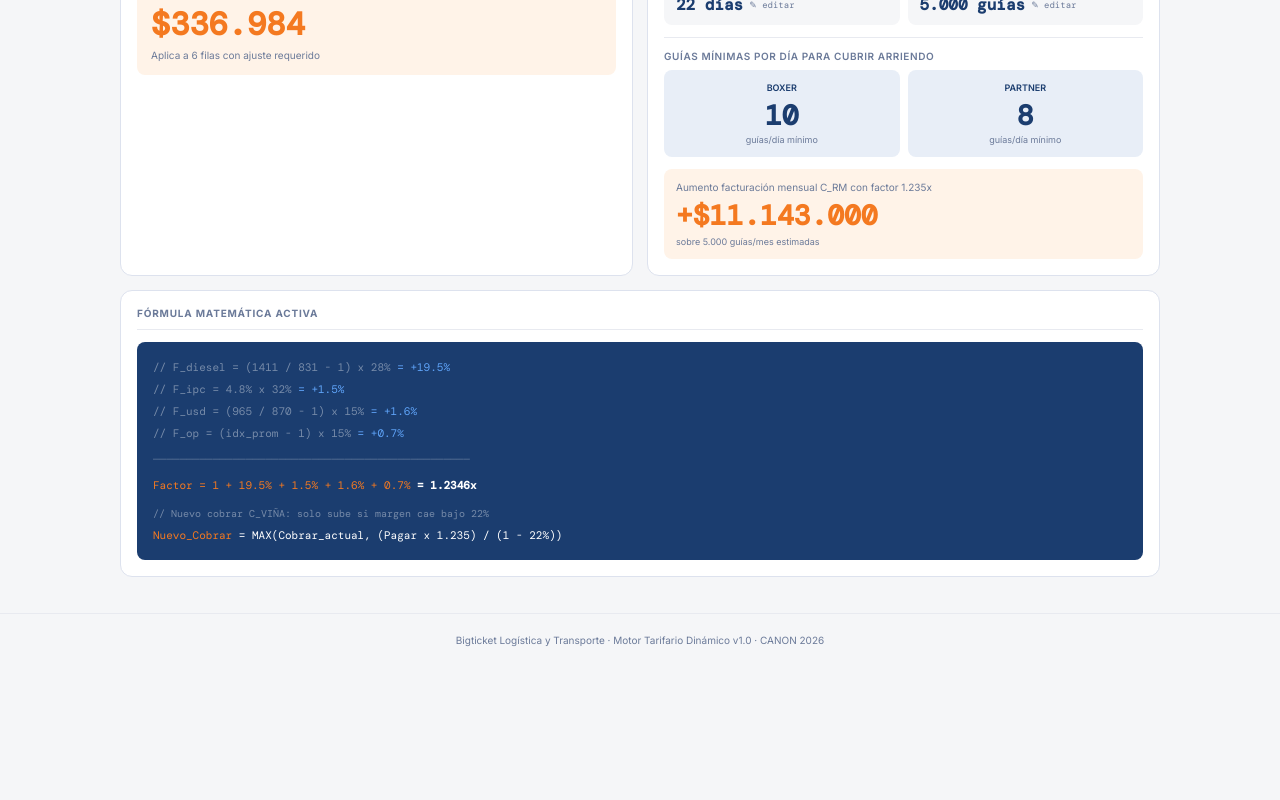
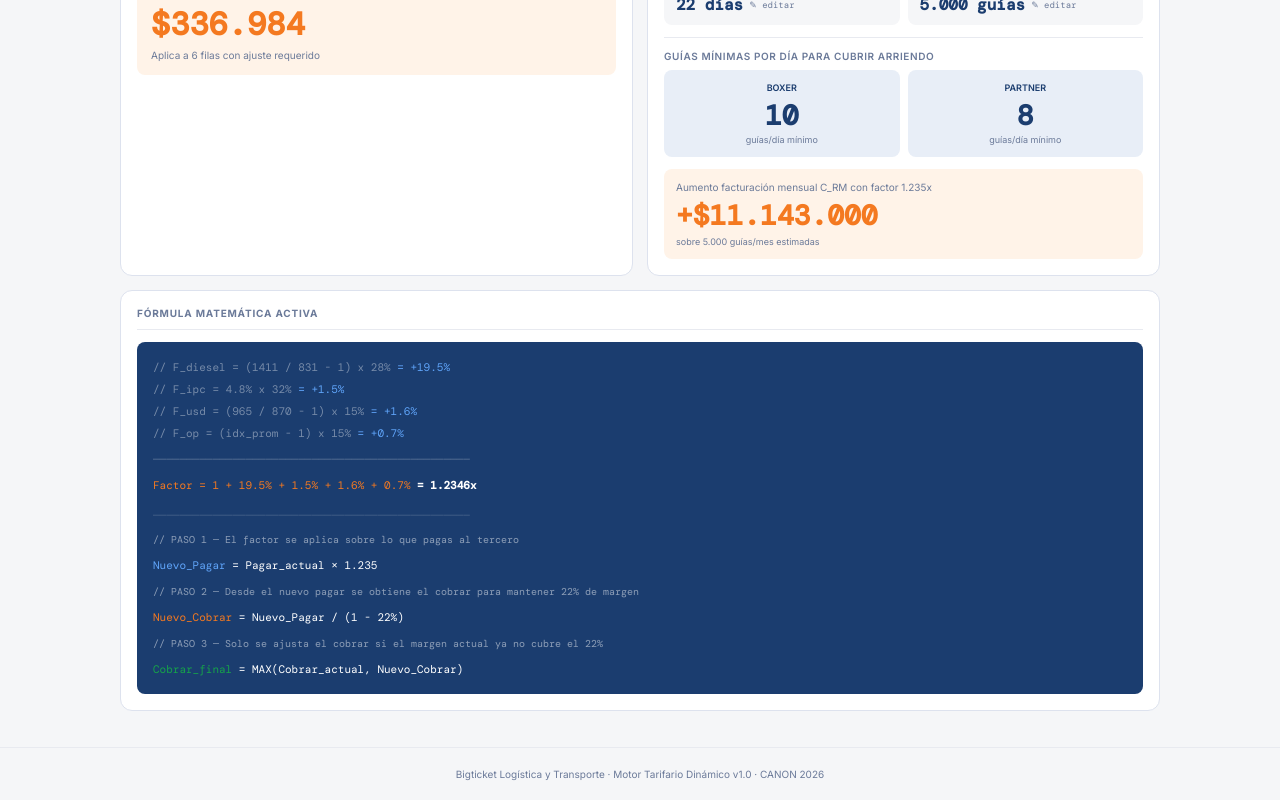
Before and after one commit to bigticket-logistica/bigticket-tarifario, a React (Vite) app: page / in a window 1280 px wide. Shown: the part 903-1703 px from the top of the page. Before the commit the page ends 1569 px from the top, so only its background shows below. Built offline with nearby package versions, Linux system fonts and the light colour scheme.

Commit message:
Update Dashboard.jsx

```diff
--- a/src/components/Dashboard.jsx
+++ b/src/components/Dashboard.jsx
@@ -23,12 +23,27 @@ function FormulaLine({ vars, factor }) {
         <span style={{ color: '#F47920' }}>Factor = 1 + {(fComb*100).toFixed(1)}% + {(fIpc*100).toFixed(1)}% + {(fUsd*100).toFixed(1)}% + {(fOp*100).toFixed(1)}%</span>
         <span style={{ color: '#fff', fontWeight: 700 }}> = {total.toFixed(4)}x</span>
       </div>
-      <div style={{ marginTop: 8, color: 'rgba(255,255,255,0.4)', fontSize: 10 }}>
-        {'// Nuevo cobrar C_VIÑA: solo sube si margen cae bajo ' + vars.margen + '%'}
+      <div style={{ color: 'rgba(255,255,255,0.2)', margin: '8px 0 4px' }}>{'—'.repeat(48)}</div>
+      <div style={{ color: 'rgba(255,255,255,0.5)', fontSize: 10, marginBottom: 4 }}>
+        // PASO 1 — El factor se aplica sobre lo que pagas al tercero
+      </div>
+      <div>
+        <span style={{ color: '#60A5FA' }}>Nuevo_Pagar</span>
+        <span style={{ color: '#fff' }}> = Pagar_actual × {total.toFixed(3)}</span>
+      </div>
+      <div style={{ color: 'rgba(255,255,255,0.5)', fontSize: 10, margin: '6px 0 4px' }}>
+        // PASO 2 — Desde el nuevo pagar se obtiene el cobrar para mantener {vars.margen}% de margen
       </div>
       <div>
         <span style={{ color: '#F47920' }}>Nuevo_Cobrar</span>
-        <span style={{ color: '#fff' }}> = MAX(Cobrar_actual, (Pagar x {total.toFixed(3)}) / (1 - {vars.margen}%))</span>
+        <span style={{ color: '#fff' }}> = Nuevo_Pagar / (1 - {vars.margen}%)</span>
+      </div>
+      <div style={{ color: 'rgba(255,255,255,0.5)', fontSize: 10, margin: '6px 0 4px' }}>
+        // PASO 3 — Solo se ajusta el cobrar si el margen actual ya no cubre el {vars.margen}%
+      </div>
+      <div>
+        <span style={{ color: '#16A34A' }}>Cobrar_final</span>
+        <span style={{ color: '#fff' }}> = MAX(Cobrar_actual, Nuevo_Cobrar)</span>
       </div>
     </div>
   )
```
